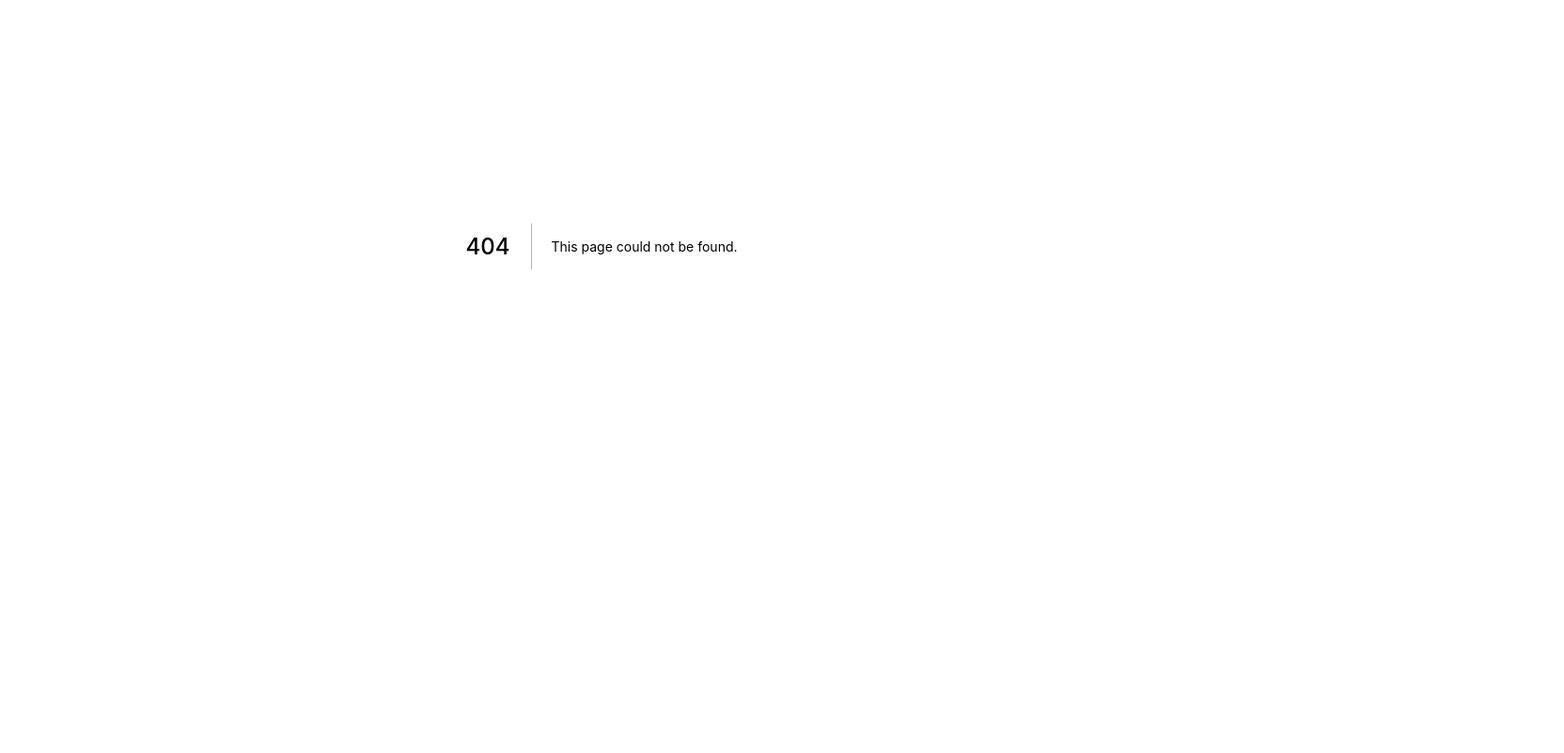
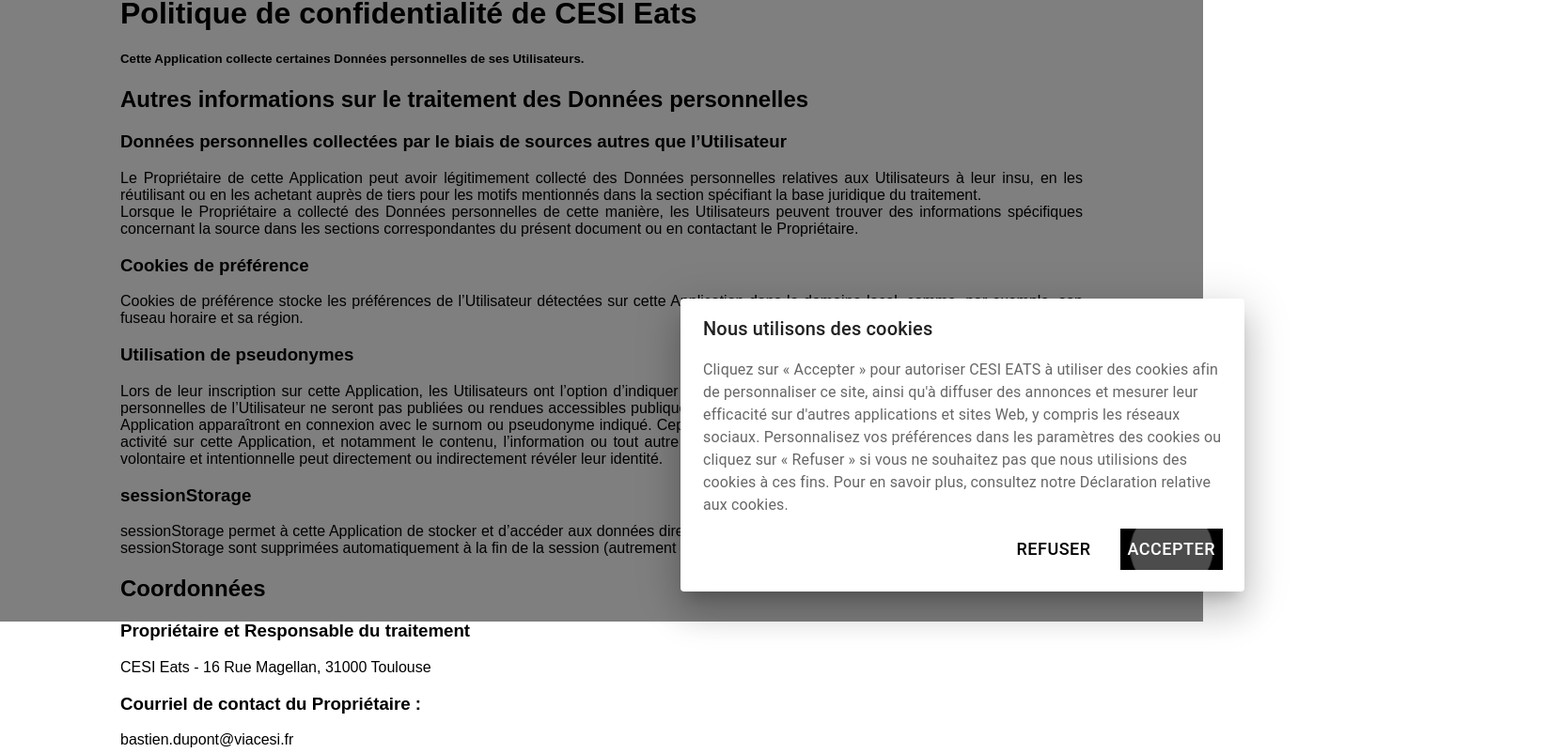
Before and after one commit to Astropal/Delivery-App-Front, a Next.js app: page /legal in a window 1280 px wide. Before the commit this address had no page. Shown: the part 138-940 px from the top of the page at 94% size, 1664 px wide, since content can reach past the window. Before the commit the page ends 800 px from the top, so only its background shows below. Built offline with nearby package versions, Linux system fonts and the light colour scheme.

Commit message:
- RGPD && Legal -

```diff
--- /dev/null
+++ b/pages/legal.tsx
@@ -0,0 +1,35 @@
+import type { NextPage } from 'next'
+import '../styles/Home.module.css'
+import Header from "@components/Header"
+import Footer from "@components/Footer"
+
+
+const legal: NextPage = () => {
+
+  return (
+    <div>
+      <Header></Header>
+      <div style={{marginLeft: "10%", marginRight: "10%", marginTop: "5%", marginBottom: "5%", textAlign: "justify"}}>
+      <h1>Politique de confidentialité de CESI Eats</h1>
+      <h5>Cette Application collecte certaines Données personnelles de ses Utilisateurs.</h5>
+      <h2>Autres informations sur le traitement des Données personnelles</h2>
+      <h3>Données personnelles collectées par le biais de sources autres que l’Utilisateur</h3>
+      <span>Le Propriétaire de cette Application peut avoir légitimement collecté des Données personnelles relatives aux Utilisateurs à leur insu, en les réutilisant ou en les achetant auprès de tiers pour les motifs mentionnés dans la section spécifiant la base juridique du traitement. <br/> Lorsque le Propriétaire a collecté des Données personnelles de cette manière, les Utilisateurs peuvent trouver des informations spécifiques concernant la source dans les sections correspondantes du présent document ou en contactant le Propriétaire.</span>
+      <h3>Cookies de préférence</h3>
+      <span>Cookies de préférence stocke les préférences de l’Utilisateur détectées sur cette Application dans le domaine local, comme, par exemple, son fuseau horaire et sa région.</span>
+      <h3>Utilisation de pseudonymes</h3>
+      <span>Lors de leur inscription sur cette Application, les Utilisateurs ont l’option d’indiquer un surnom ou un pseudonyme. Dans ce cas, les Données personnelles de l’Utilisateur ne seront pas publiées ou rendues accessibles publiquement. Toute activité accomplie par les Utilisateurs sur cette Application apparaîtront en connexion avec le surnom ou pseudonyme indiqué. Cependant, les Utilisateurs reconnaissent et acceptent que leur activité sur cette Application, et notamment le contenu, l’information ou tout autre matériel pouvant être téléchargé ou partagé sur une base volontaire et intentionnelle peut directement ou indirectement révéler leur identité.</span>
+      <h3>sessionStorage</h3>
+      <span>sessionStorage permet à cette Application de stocker et d’accéder aux données directement dans le navigateur de l’Utilisateur. Les Données de sessionStorage sont supprimées automatiquement à la fin de la session (autrement dit, lorsque l'onglet du navigateur est fermée).</span>
+      <h2>Coordonnées</h2>
+      <h3>Propriétaire et Responsable du traitement</h3>
+      <span>CESI Eats - 16 Rue Magellan, 31000 Toulouse</span>
+      <h3>Courriel de contact du Propriétaire :</h3>
+      <span>bastien.dupont@viacesi.fr</span>
+      </div>
+      <Footer></Footer>
+    </div>
+  )
+}
+
+export default legal;
--- a/styles/globals.css
+++ b/styles/globals.css
@@ -191,6 +191,7 @@ body{
   text-decoration: none;
   padding: 1%;
   display: flex;
+  margin-top: 2%;
 }
 
 .cookies{
```
